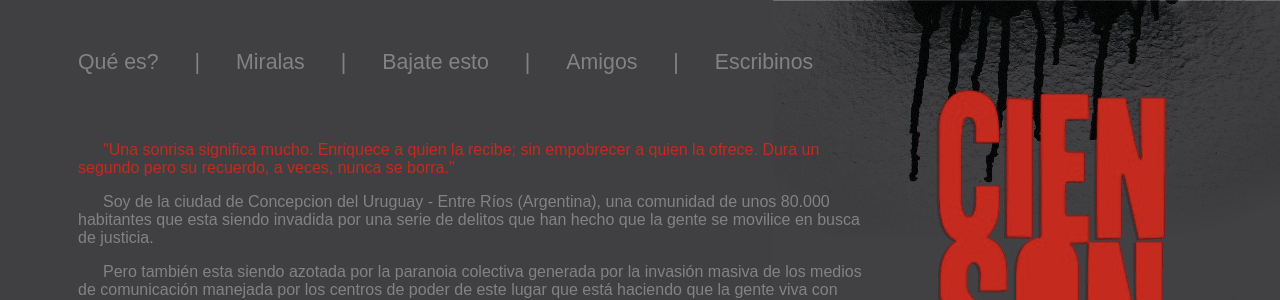
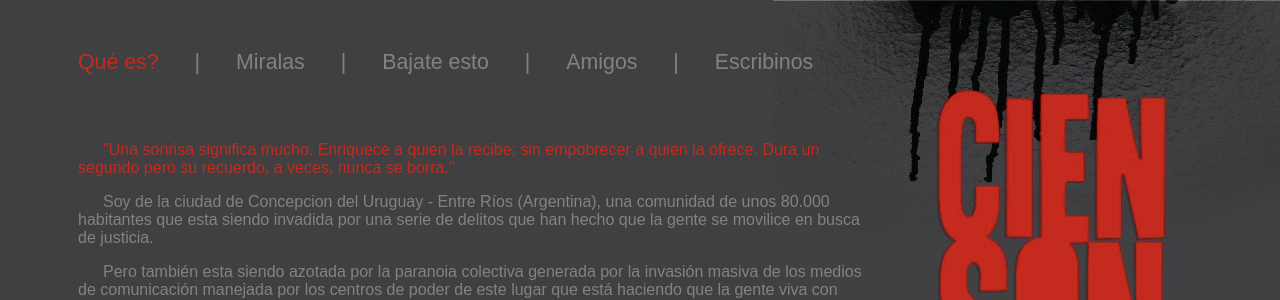
Before and after one commit to humitos/ciensonrisas, a Django app: page / in a window 1280 px wide. Shown: the top 300 px of the page. Run offline with Django 3.2, Linux system fonts and the light colour scheme; parts of the project's set-up code (start-up, migrations or seed data) failed here and were passed over; some libraries are stand-ins or nearby versions; some web fonts are replaced.

Commit message:
Keep improving

```diff
--- a/ciensonrisas/ciensonrisas/urls.py
+++ b/ciensonrisas/ciensonrisas/urls.py
@@ -1,11 +1,11 @@
 from django.conf.urls import patterns, include, url
 
-from django.views.generic import TemplateView
 from django.views.generic import ListView
 
 from website.models import Place
 from website.views import PlaceDetailView
 from website.views import SmileDetailView
+from website.views import IndexTemplateView
 
 # Uncomment the next two lines to enable the admin:
 from django.contrib import admin
@@ -22,7 +22,8 @@ urlpatterns = patterns('',
     # Uncomment the next line to enable the admin:
     url(r'^admin/', include(admin.site.urls)),
 
-    url(r'^$', TemplateView.as_view(template_name='index.html'), name='home'),
+    url(r'^$', IndexTemplateView.as_view(template_name='index.html'),
+        name='home'),
     url(r'^miralas$', ListView.as_view(model=Place), name='places'),
     url(r'^miralas/place/(?P<pk>\d+)$', PlaceDetailView.as_view(),
         name='place_detail'),
--- a/ciensonrisas/templates/top_menu.html
+++ b/ciensonrisas/templates/top_menu.html
@@ -1,6 +1,6 @@
 <ul class="top-menu">
-  <li{% if section != "que-es" %} class="selected"{% endif %}><a href="{% url home %}">Qué es?</a></li> |
-  <li><a href="{% url places %}">Miralas</a></li> |
+  <li><a class="selected" href="{% url home %}">Qué es?</a></li> |
+  <li{% if section == "miralas" %} class="selected"{% endif %}><a href="{% url places %}">Miralas</a></li> |
   <li><a href="">Bajate esto</a></li> |
   <li><a href="">Amigos</a></li> |
   <li><a href="">Escribinos</a></li>
--- a/ciensonrisas/website/static/css/style.css
+++ b/ciensonrisas/website/static/css/style.css
@@ -27,7 +27,7 @@ body
     margin-right: 30px;
 }
 
-.top-menu.selected
+ul.top-menu li a.selected
 {
     /* The red color is not shown */
     color: #c42a1d;
--- a/ciensonrisas/website/views.py
+++ b/ciensonrisas/website/views.py
@@ -1,4 +1,5 @@
 from django.views.generic import DetailView
+from django.views.generic import TemplateView
 from website.models import Place
 from website.models import Smile
 
@@ -29,3 +30,7 @@ class SmileDetailView(DetailView):
         # object.save()
         # Return the object
         return object
+
+
+class IndexTemplateView(TemplateView):
+    pass
```
